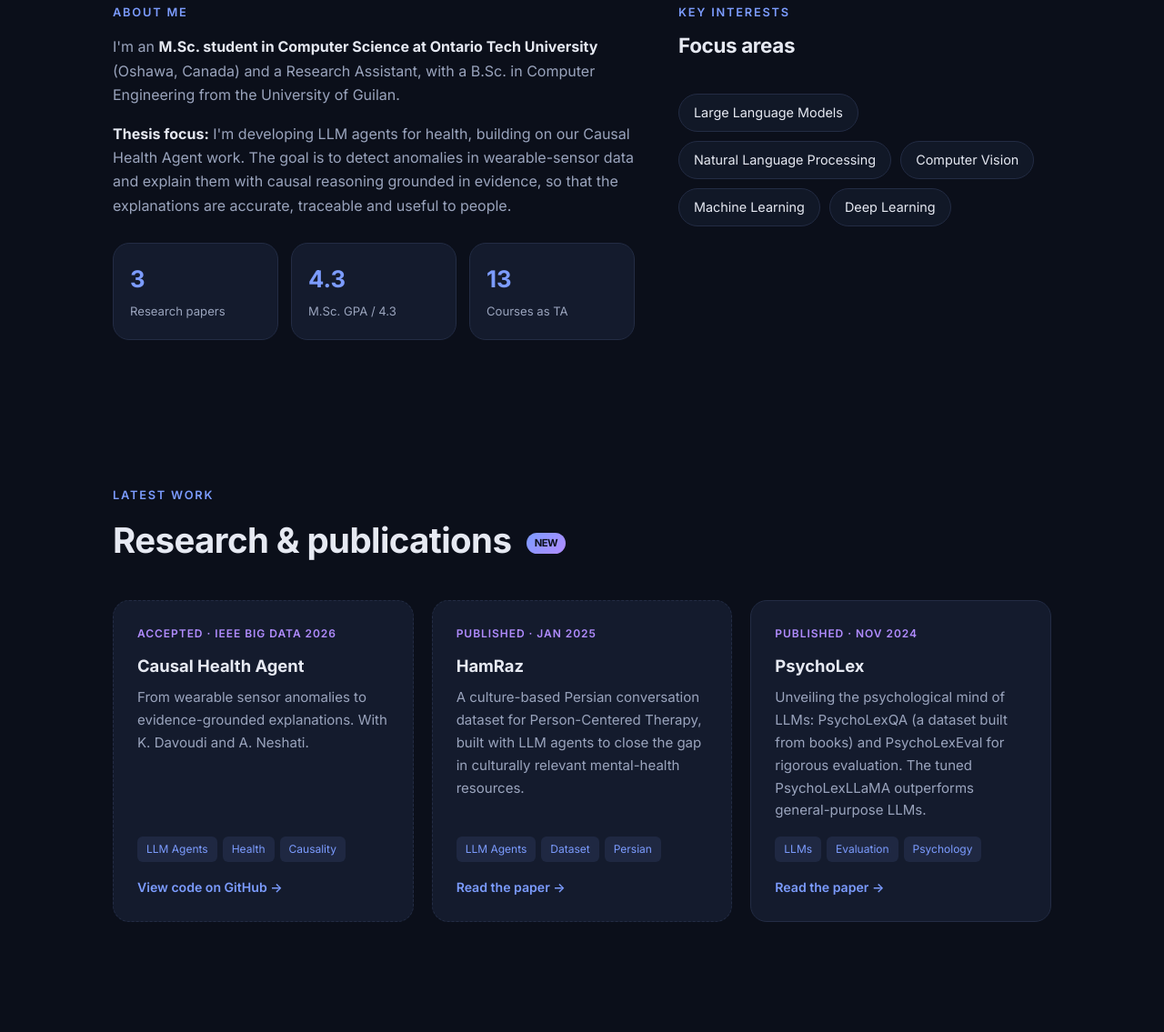
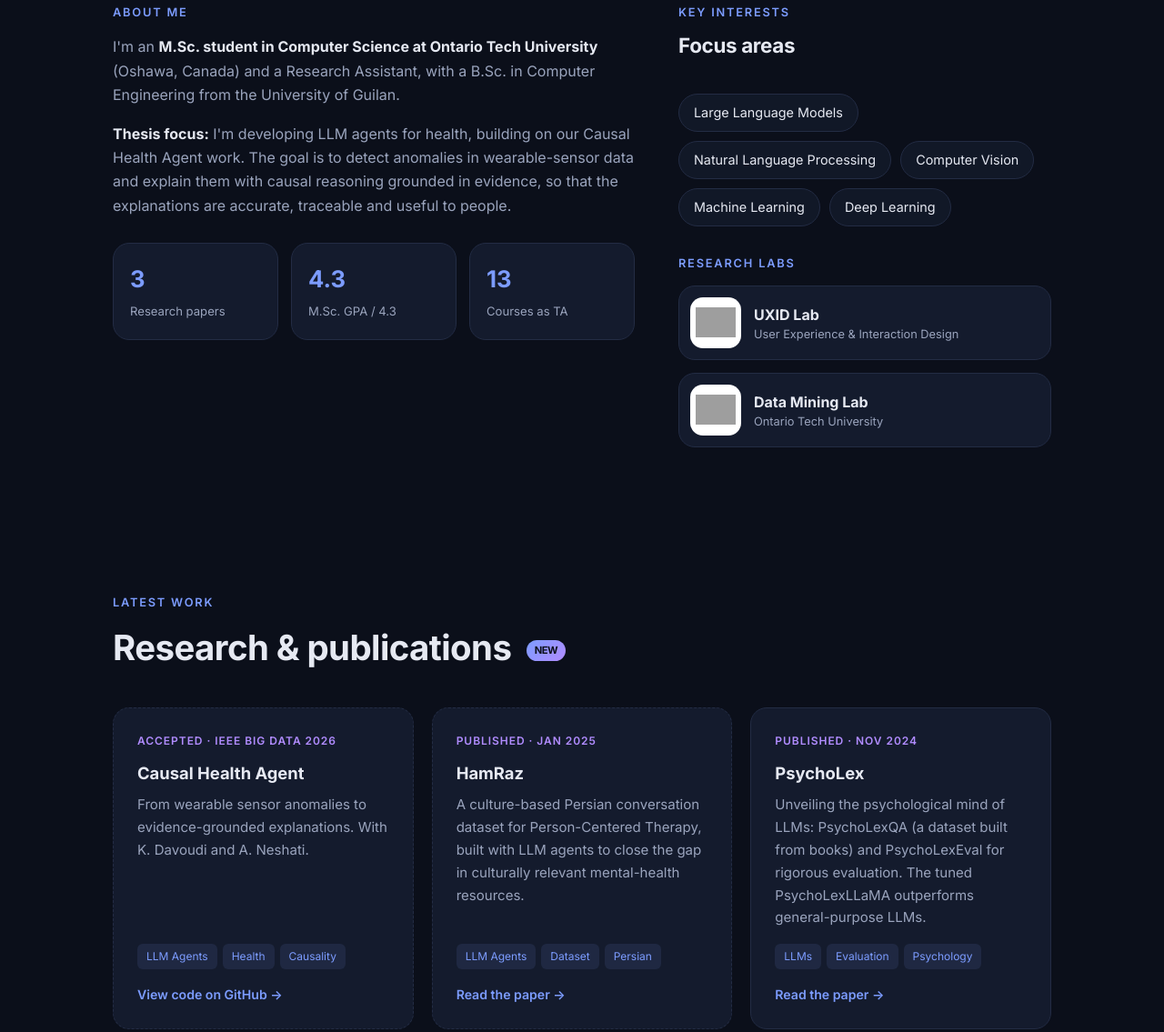
Before and after one commit to farnazmnz/farnazmnz.github.io, a plain HTML site: page index.html in a window 1280 px wide. Shown: the part 728-1863 px from the top of the page at 91% size. Drawn offline with Linux system fonts and the light colour scheme; grey boxes are pictures that could not be loaded.

Commit message:
Add research labs (UXID Lab, Data Mining Lab) with logos and links

```diff
--- a/index.html
+++ b/index.html
@@ -89,6 +89,17 @@
         <span class="chip">Machine Learning</span>
         <span class="chip">Deep Learning</span>
       </div>
+      <div class="label" style="margin-top:30px">Research labs</div>
+      <div class="labs">
+        <a class="lab" href="https://uxid.ca" target="_blank" rel="noopener" aria-label="UXID Lab (User Experience and Interaction Design), Ontario Tech University">
+          <span class="lab-logo"><img src="https://uxid.ca/images/uxid-128.png" alt="UXID Lab logo" loading="lazy" onerror="this.parentNode.style.display='none'"></span>
+          <span><b>UXID Lab</b><small>User Experience &amp; Interaction Design</small></span>
+        </a>
+        <a class="lab" href="https://dmalab.science.uoit.ca/#research" target="_blank" rel="noopener" aria-label="Data Mining Lab, Ontario Tech University">
+          <span class="lab-logo"><img src="https://dmalab.science.uoit.ca/assets/data-mining-symbol.png" alt="Data Mining Lab logo" loading="lazy" onerror="this.parentNode.style.display='none'"></span>
+          <span><b>Data Mining Lab</b><small>Ontario Tech University</small></span>
+        </a>
+      </div>
     </div>
   </div>
 </section>
@@ -128,7 +139,7 @@
     <div class="label">Journey</div>
     <h2>Experience &amp; education</h2>
     <div class="grid">
-      <article class="card"><div class="tag">Sep 2025 – Present</div><h3>Research Assistant</h3><p>Ontario Tech University, Oshawa, Canada.</p></article>
+      <article class="card"><div class="tag">Sep 2025 – Present</div><h3>Research Assistant</h3><p>Ontario Tech University, Oshawa, Canada. Member of the <a href="https://uxid.ca" target="_blank" rel="noopener" style="color:var(--accent)">UXID Lab</a> and the <a href="https://dmalab.science.uoit.ca/#research" target="_blank" rel="noopener" style="color:var(--accent)">Data Mining Lab</a>.</p></article>
       <article class="card"><div class="tag">Dec 2023 – Apr 2024</div><h3>Machine Learning Researcher</h3><p>ISACO, Tehran, Iran.</p></article>
       <article class="card"><div class="tag">Sep 2025 – Sep 2027</div><h3>M.Sc. Computer Science</h3><p>Ontario Tech University. Current GPA 4.3 / 4.3 (A+).</p></article>
       <article class="card"><div class="tag">Sep 2019 – Aug 2023</div><h3>B.Sc. Computer Engineering</h3><p>University of Guilan, Rasht, Iran. GPA 3.68/4, last two years 3.8/4.</p></article>
--- a/style.css
+++ b/style.css
@@ -112,3 +112,12 @@ h3.sub{margin:30px 0 12px;font-size:1rem;color:var(--accent)}
 
 .logo{display:inline-flex;align-items:center;gap:10px}
 .logo img{border-radius:8px}
+
+/* research labs */
+.labs{display:flex;flex-wrap:wrap;gap:14px;margin-top:14px}
+.lab{display:flex;align-items:center;gap:14px;padding:12px 18px 12px 12px;background:var(--card);border:1px solid var(--line);border-radius:var(--radius);transition:.25s;flex:1 1 230px}
+.lab:hover{transform:translateY(-3px);border-color:var(--accent);box-shadow:0 14px 30px rgba(0,0,0,.35)}
+.lab-logo{flex:none;width:56px;height:56px;border-radius:14px;background:#fff;display:flex;align-items:center;justify-content:center;padding:6px}
+.lab-logo img{max-width:100%;max-height:100%;object-fit:contain}
+.lab b{display:block;font-size:1rem;color:var(--text)}
+.lab small{display:block;font-size:.8rem;color:var(--muted);line-height:1.35}
```
